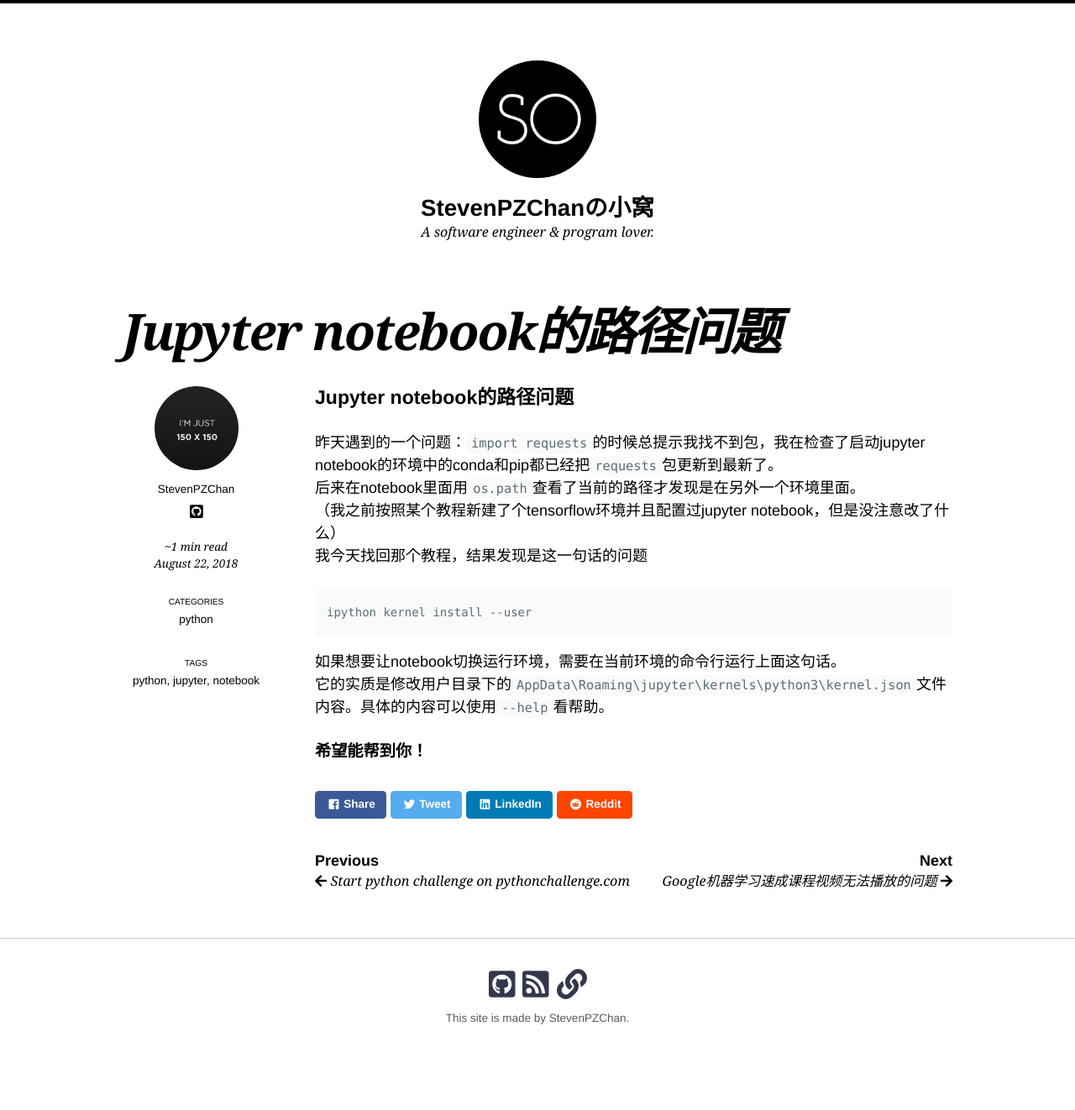
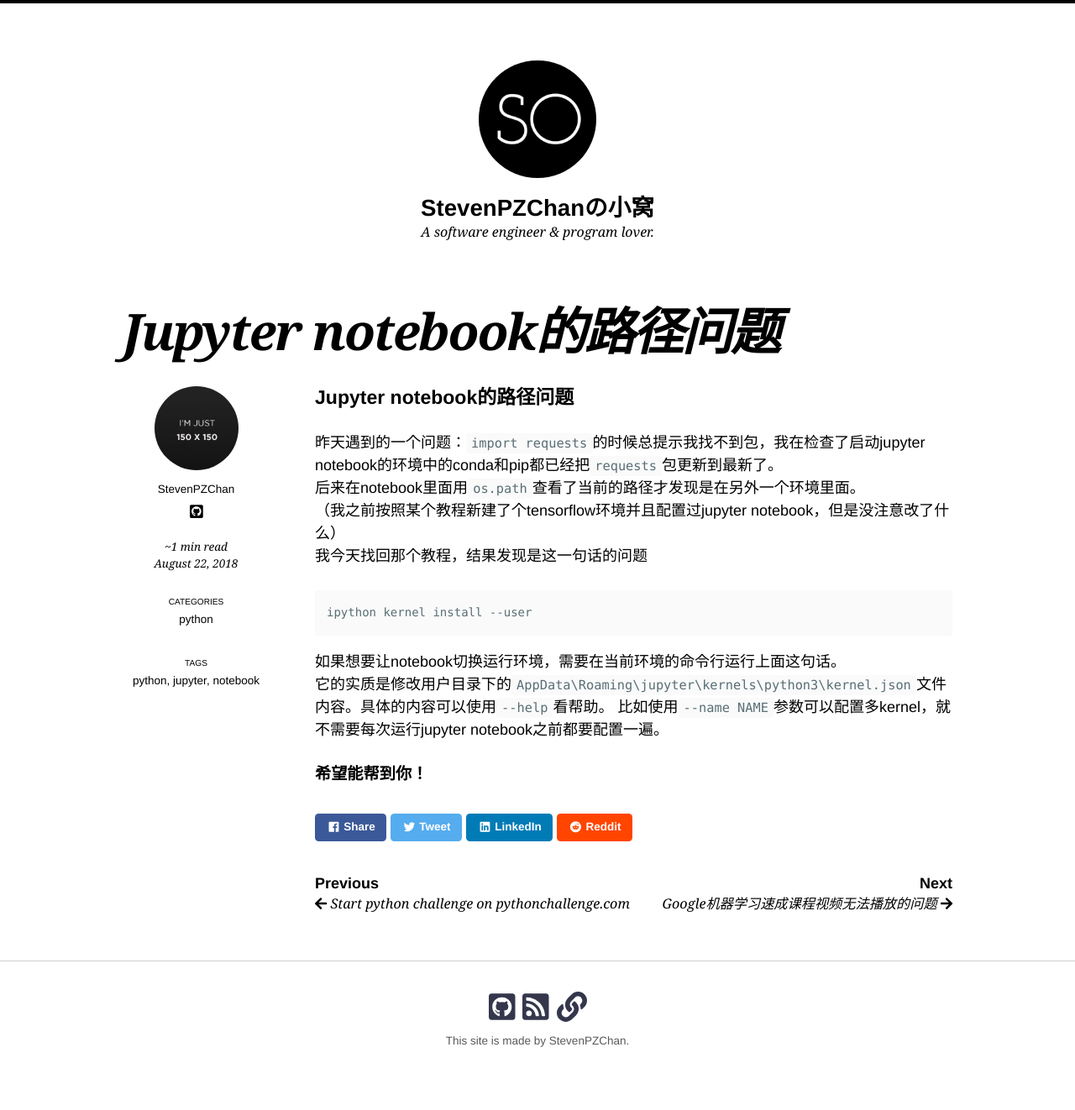
Before and after one commit to StevenPZChan/StevenPZChan.github.io, a Jekyll site: the page built from _posts/2018-08-22-jupyter-notebook-category.md, in a window 1280 px wide. Shown: the whole page at 84% size. Built offline with Jekyll 4.4.1, drawn with Linux system fonts in a browser that asks for light colours; nearby versions of some CDN libraries; comment, search, counter and statistics services are not loaded; before the commit the page ends 1295 px from its top, so only the background shows below that; part of the change alters nothing that is shown.

Commit message:
multiple kernels for jupyter notebook
Signed-off-by: StevenPZChan <StevenPZChan@gmail.com>

```diff
--- a/_posts/2018-08-22-jupyter-notebook-category.md
+++ b/_posts/2018-08-22-jupyter-notebook-category.md
@@ -6,7 +6,7 @@ tags:
   - python
   - jupyter
   - notebook
-last_modified_at: 2018-08-22T19:06:00+08:00
+last_modified_at: 2018-08-24T22:50:00+08:00
 ---
 ### Jupyter notebook的路径问题
 昨天遇到的一个问题：`import requests`的时候总提示我找不到包，我在检查了启动jupyter notebook的环境中的conda和pip都已经把`requests`包更新到最新了。<br>
@@ -20,4 +20,5 @@ last_modified_at: 2018-08-22T19:06:00+08:00
 
 如果想要让notebook切换运行环境，需要在当前环境的命令行运行上面这句话。<br>
 它的实质是修改用户目录下的`AppData\Roaming\jupyter\kernels\python3\kernel.json`文件内容。具体的内容可以使用`--help`看帮助。
+比如使用`--name NAME`参数可以配置多kernel，就不需要每次运行jupyter notebook之前都要配置一遍。
 #### 希望能帮到你！
```
